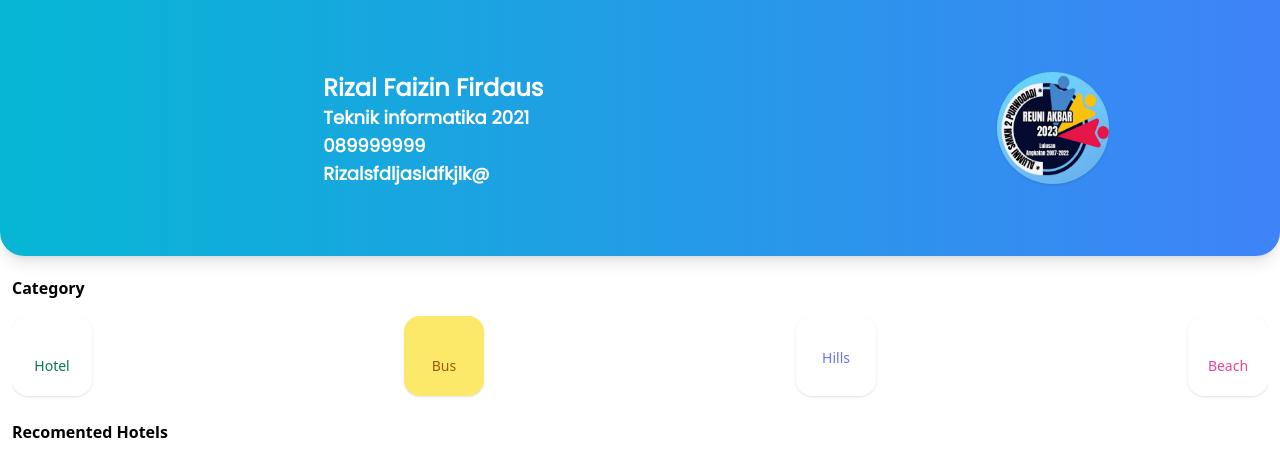
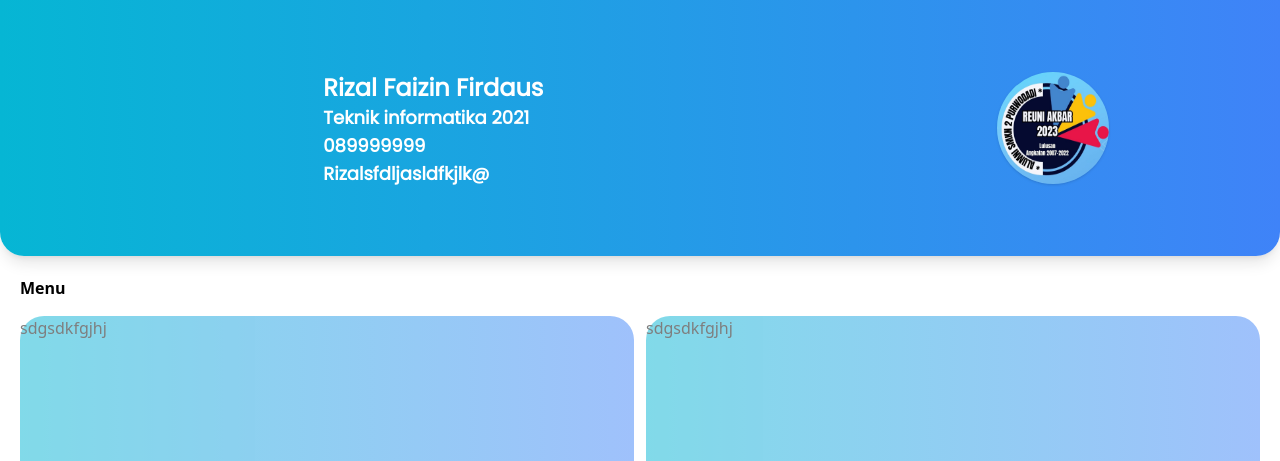
Before and after one commit to Rizalfaizin06/Reuni_SMKN2_PWD, a CodeIgniter app: the page made by application/views/dashboard_admin.php in a window 1280 px wide. Shown: the top 461 px of the page. Run offline with CodeIgniter, Linux system fonts and the light colour scheme; some libraries are stand-ins or nearby versions.

Commit message:
menu ready

```diff
--- a/application/views/dashboard_admin.php
+++ b/application/views/dashboard_admin.php
@@ -41,37 +41,23 @@
 
 
     </div>
-    <div class=" p-3 space-y-4 z-0">
-        <h4 class="font-semibold mt-2">Category</h4>
-        <div class="flex items-center justify-between overflow-y-scroll text-gray-500 cursor-pointer space-x-3">
-            <div
-                class="flex flex-col items-center justify-center w-20  h-20  bg-green-200 rounded-2xl text-green-600 shadow hover:shadow-md cursor-pointer mb-2 p-1 bg-white transition ease-in duration-300">
-                <i class="far fa-hotel"></i>
-                <p class="text-sm mt-1">Hotel</p>
+    <div class="p-5 space-y-4 z-0">
+
+        <h4 class="font-semibold">Menu</h4>
+        <div class="grid m-0 grid-cols-2 gap-3 justify-center items-center w-full">
+            <div class="bg-gradient-to-r from-cyan-500 to-blue-500 opacity-50 rounded-3xl aspect-square">
+                sdgsdkfgjhj
             </div>
-            <div
-                class="flex flex-col items-center justify-center w-20  h-20  bg-yellow-200 rounded-2xl text-yellow-600  shadow hover:shadow-md cursor-pointer mb-2 p-1 bg-white transition ease-in duration-300">
-                <i class="far fa-bus"></i>
-                <p class="text-sm mt-1">Bus</p>
-            </div>
-
-            <div
-                class="flex flex-col items-center justify-center w-20  h-20  bg-indigo-200  rounded-2xl  text-indigo-500 shadow hover:shadow-md cursor-pointer mb-2 p-1 bg-white transition ease-in duration-300">
-                <i class="far fa-mountains"></i>
-                <p class="text-sm mt-1">Hills</p>
-            </div>
-            <div
-                class="flex flex-col items-center justify-center w-20  h-20  bg-pink-200   rounded-2xl text-pink-500 shadow hover:shadow-md cursor-pointer mb-2 p-1 bg-white transition ease-in duration-300">
-                <i class="far fa-umbrella-beach"></i>
-                <p class="text-sm mt-1">Beach</p>
+            <div class="bg-gradient-to-r from-cyan-500 to-blue-500 opacity-50 rounded-3xl aspect-square">
+                sdgsdkfgjhj
             </div>
         </div>
-        <h4 class="font-semibold">Recomented Hotels</h4>
-        <div class="grid m-0  grid-cols-2  space-x-4 overflow-y-scroll flex justify-center items-center w-full ">
-            <div class="relative flex flex-col justify-between   bg-white shadow-md rounded-3xl  bg-cover text-gray-800  overflow-hidden cursor-pointer w-full object-cover object-center rounded-lg shadow-md h-64 my-2"
-                style="background-image:url('https://images.unsplash.com/reserve/8T8J12VQxyqCiQFGa2ct_bahamas-atlantis.jpg?ixlib=rb-1.2.1&ixid=MnwxMjA3fDB8MHxwaG90by1wYWdlfHx8fGVufDB8fHx8&auto=format&fit=crop&w=1050&q=80')">
-                <div class="absolute bg-gradient-to-t from-green-400 to-blue-400  opacity-50 inset-0 z-0"></div>
-                <div class="relative flex flex-row items-end  h-72 w-full ">
+
+        <div class="grid m-0 grid-cols-2  space-x-4 justify-center items-center w-full ">
+            <div
+                class="relative flex flex-col justify-between bg-white rounded-3xl  bg-cover text-gray-800  overflow-hidden cursor-pointer w-full object-cover object-center shadow-md h-64 my-2">
+                <div class="absolute bg-gradient-to-r from-cyan-500 to-blue-500 opacity-50 inset-0 z-0"></div>
+                <div class="relative flex flex-row items-end h-72 w-full ">
                     <div class="absolute right-0 top-0 m-2">
                         <svg xmlns="http://www.w3.org/2000/svg"
                             class="h-9 w-9 p-2 text-gray-200 hover:text-blue-400 rounded-full hover:bg-white transition ease-in duration-200 "
@@ -116,54 +102,7 @@
                     </div>
                 </div>
             </div>
-            <div class="relative flex flex-col justify-between   bg-white shadow-md  rounded-3xl  bg-cover text-gray-800  overflow-hidden cursor-pointer w-full object-cover object-center rounded-lg shadow-md h-64 my-2"
-                style="background-image:url('https://images.unsplash.com/photo-1571896349842-33c89424de2d?ixlib=rb-1.2.1&ixid=MnwxMjA3fDB8MHxwaG90by1wYWdlfHx8fGVufDB8fHx8&auto=format&fit=crop&w=800&q=80')">
-                <div class="absolute bg-gradient-to-t from-blue-500 to-yellow-400  opacity-50 inset-0 z-0"></div>
-                <div class="relative flex flex-row items-end  h-72 w-full ">
-                    <div class="absolute right-0 top-0 m-2">
-                        <svg xmlns="http://www.w3.org/2000/svg"
-                            class="h-9 w-9 p-2 text-gray-200 hover:text-blue-400 rounded-full hover:bg-white transition ease-in duration-200 "
-                            fill="none" viewBox="0 0 24 24" stroke="currentColor">
-                            <path stroke-linecap="round" stroke-linejoin="round" stroke-width="2"
-                                d="M5 5a2 2 0 012-2h10a2 2 0 012 2v16l-7-3.5L5 21V5z"></path>
-                        </svg>
-                    </div>
-                    <div class="p-5 rounded-lg  flex flex-col w-full z-10 ">
-                        <h4 class="mt-1 text-white text-xl font-semibold  leading-tight truncate">Loremipsum..
-                        </h4>
-                        <div class="flex justify-between items-center ">
-                            <div class="flex flex-col">
-                                <h2 class="text-sm flex items-center text-gray-300 font-normal">
-                                    <svg xmlns="http://www.w3.org/2000/svg" class="h-4 w-4 mr-1" fill="none"
-                                        viewBox="0 0 24 24" stroke="currentColor">
-                                        <path stroke-linecap="round" stroke-linejoin="round" stroke-width="2"
-                                            d="M17.657 16.657L13.414 20.9a1.998 1.998 0 01-2.827 0l-4.244-4.243a8 8 0 1111.314 0z">
-                                        </path>
-                                        <path stroke-linecap="round" stroke-linejoin="round" stroke-width="2"
-                                            d="M15 11a3 3 0 11-6 0 3 3 0 016 0z"></path>
-                                    </svg>
-                                    India
-                                </h2>
-                            </div>
-                        </div>
-                        <div class="flex pt-4  text-sm text-gray-300">
-                            <div class="flex items-center mr-auto">
-                                <svg xmlns="http://www.w3.org/2000/svg" class="h-5 w-5 text-yellow-500 mr-1"
-                                    viewBox="0 0 20 20" fill="currentColor">
-                                    <path
-                                        d="M9.049 2.927c.3-.921 1.603-.921 1.902 0l1.07 3.292a1 1 0 00.95.69h3.462c.969 0 1.371 1.24.588 1.81l-2.8 2.034a1 1 0 00-.364 1.118l1.07 3.292c.3.921-.755 1.688-1.54 1.118l-2.8-2.034a1 1 0 00-1.175 0l-2.8 2.034c-.784.57-1.838-.197-1.539-1.118l1.07-3.292a1 1 0 00-.364-1.118L2.98 8.72c-.783-.57-.38-1.81.588-1.81h3.461a1 1 0 00.951-.69l1.07-3.292z">
-                                    </path>
-                                </svg>
-                                <p class="font-normal">4.5</p>
-                            </div>
-                            <div class="flex items-center font-medium text-white ">
-                                $1800
-                                <span class="text-gray-300 text-sm font-normal"> /wk</span>
-                            </div>
-                        </div>
-                    </div>
-                </div>
-            </div>
+
         </div>
         <h4 class="font-semibold">Suggested By</h4>
         <div class="grid grid-cols-1">
--- a/dist/css/output.css
+++ b/dist/css/output.css
@@ -1353,6 +1353,10 @@ input:checked + .toggle-bg {
   display: none;
 }
 
+.aspect-square {
+  aspect-ratio: 1 / 1;
+}
+
 .h-1 {
   height: 0.25rem;
 }
@@ -2100,6 +2104,10 @@ input:checked + .toggle-bg {
 
 .gap-8 {
   gap: 2rem;
+}
+
+.gap-5 {
+  gap: 1.25rem;
 }
 
 .space-x-2 > :not([hidden]) ~ :not([hidden]) {
```
